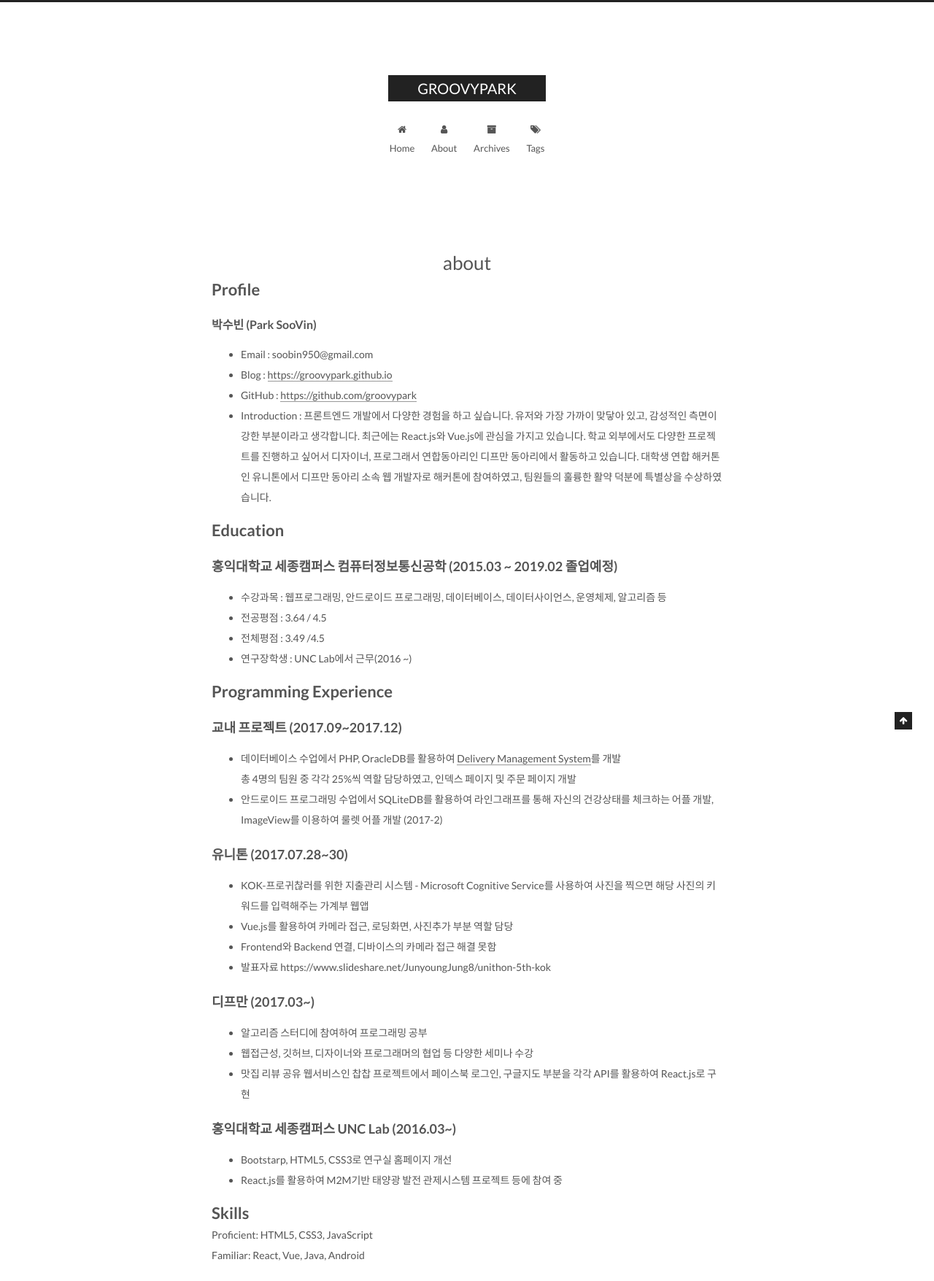
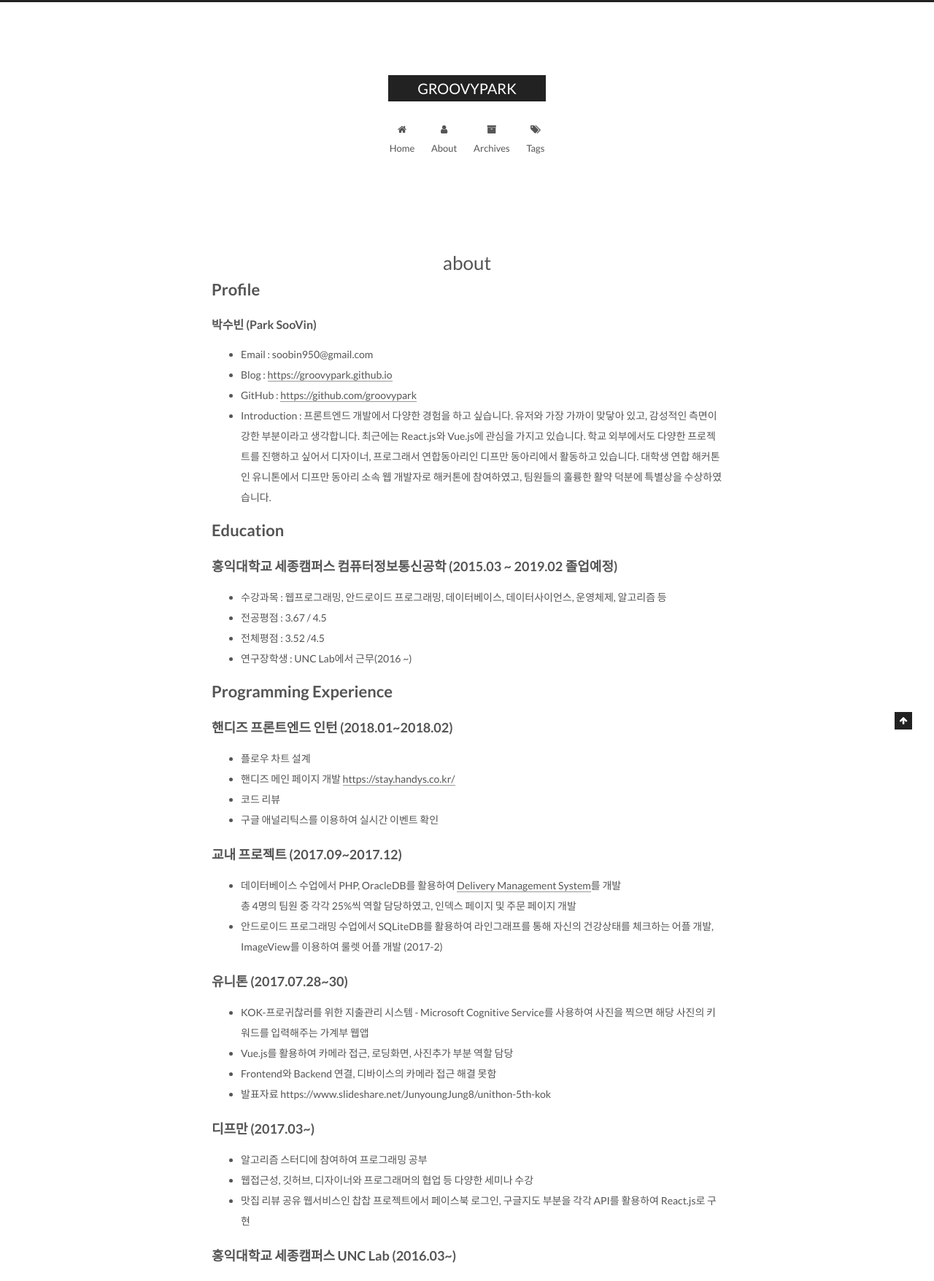
Before and after one commit to groovypark/groovypark.github.io, a Jekyll site: the page built from about/index.md, in a window 1280 px wide, cut to the strip 0-1756 px from the top of the page. Shown: the whole strip at 73% size. Built offline with Jekyll 4.4.1, drawn with Linux system fonts in a browser that asks for light colours.

Commit message:
Update about page

```diff
--- a/about/index.md
+++ b/about/index.md
@@ -17,11 +17,18 @@ layout: page
 ### 홍익대학교 세종캠퍼스 컴퓨터정보통신공학 (2015.03 ~ 2019.02 졸업예정)
 
 * 수강과목 : 웹프로그래밍, 안드로이드 프로그래밍, 데이터베이스, 데이터사이언스, 운영체제, 알고리즘 등
-* 전공평점 : 3.64 / 4.5
-* 전체평점 : 3.49 /4.5
+* 전공평점 : 3.67 / 4.5
+* 전체평점 : 3.52 /4.5
 * 연구장학생 : UNC Lab에서 근무(2016 ~)
 
 # Programming Experience
+
+### 핸디즈 프론트엔드 인턴 (2018.01~2018.02)
+
+* 플로우 차트 설계
+* 핸디즈 메인 페이지 개발 [https://stay.handys.co.kr/](https://stay.handys.co.kr/)
+* 코드 리뷰
+* 구글 애널리틱스를 이용하여 실시간 이벤트 확인
 
 ### 교내 프로젝트 (2017.09~2017.12)
 
```
